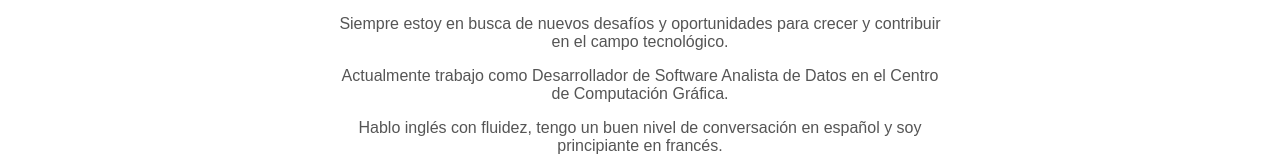
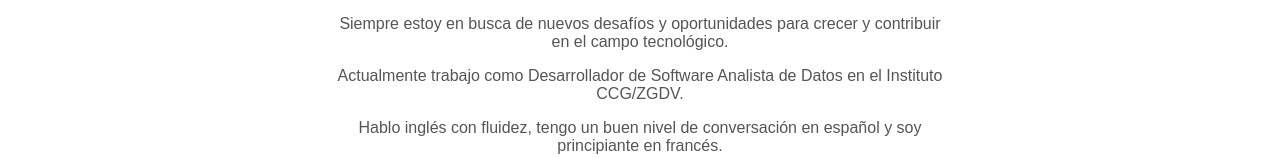
Before and after one commit to Fontainhas9/Curriculo, a plain HTML site: page index-es.html in a window 1280 px wide. Shown: the part 403-560 px from the top of the page. Drawn offline with Linux system fonts and the light colour scheme.

Commit message:
Update index-es.html

```diff
--- a/index-es.html
+++ b/index-es.html
@@ -38,7 +38,7 @@
                 Siempre estoy en busca de nuevos desafíos y oportunidades para crecer y contribuir en el campo tecnológico.
             </p>
             <p class="description">
-                Actualmente trabajo como Desarrollador de Software Analista de Datos en el Centro de Computación Gráfica.
+                Actualmente trabajo como Desarrollador de Software Analista de Datos en el Instituto CCG/ZGDV.
             </p>
             <p class="description">
                 Hablo inglés con fluidez, tengo un buen nivel de conversación en español y soy principiante en francés.
```
